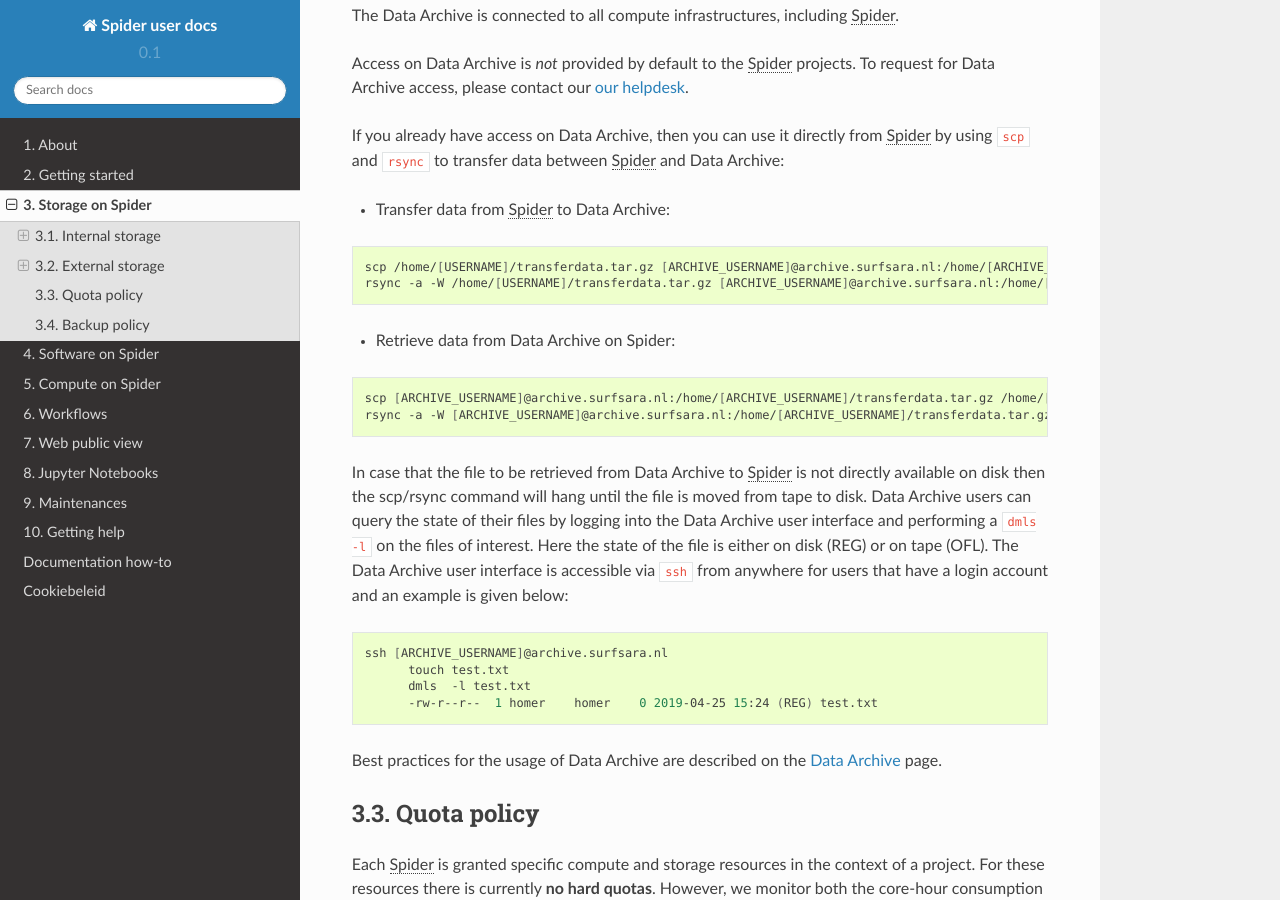
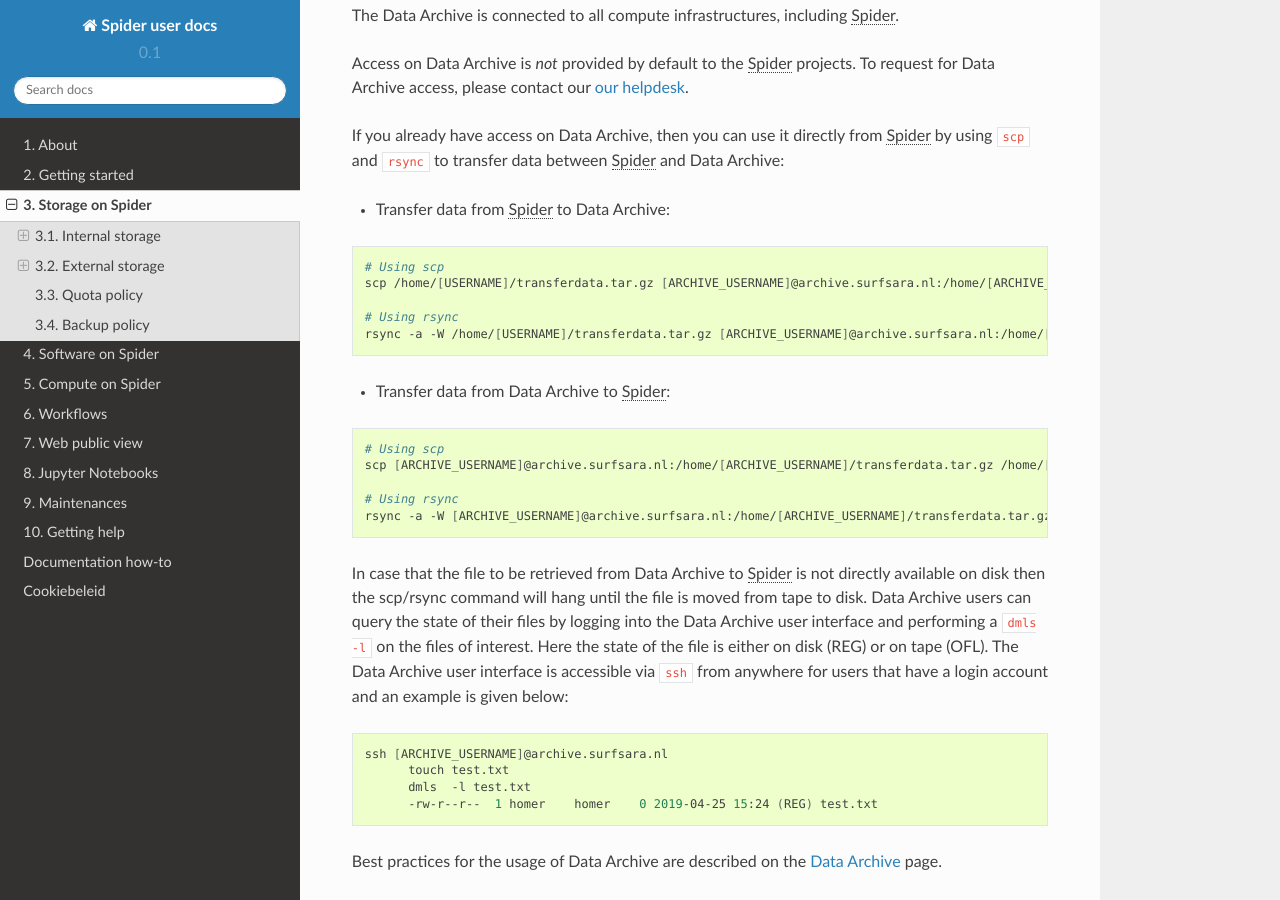
Before and after one commit to sara-nl/spiderdocs, a Sphinx documentation site: the page built from source/Pages/storage_on_spider.rst, in a window 1280 px wide and 900 px high, scrolled down 3029 px. Built offline with Sphinx 7.4.7 and the Read the Docs theme 2.0.0, drawn with Linux system fonts in a browser that asks for light colours.

Commit message:
Clarified transfer commands between Spider and Data Archive

```diff
--- a/source/Pages/storage_on_spider.rst
+++ b/source/Pages/storage_on_spider.rst
@@ -205,15 +205,21 @@ using ``scp`` and ``rsync`` to transfer data between :abbr:`Spider (Symbiotic Pl
 
 .. code-block:: bash
 
+   # Using scp
    scp /home/[USERNAME]/transferdata.tar.gz [ARCHIVE_USERNAME]@archive.surfsara.nl:/home/[ARCHIVE_USERNAME]/
+
+   # Using rsync
    rsync -a -W /home/[USERNAME]/transferdata.tar.gz [ARCHIVE_USERNAME]@archive.surfsara.nl:/home/[ARCHIVE_USERNAME]/
 
-* Retrieve data from Data Archive on Spider:
+* Transfer data from Data Archive to :abbr:`Spider (Symbiotic Platform(s) for Interoperable Data Extraction and Redistribution)`:
 
 .. code-block:: bash
 
-        scp [ARCHIVE_USERNAME]@archive.surfsara.nl:/home/[ARCHIVE_USERNAME]/transferdata.tar.gz /home/[USERNAME]/
-        rsync -a -W [ARCHIVE_USERNAME]@archive.surfsara.nl:/home/[ARCHIVE_USERNAME]/transferdata.tar.gz /home/[USERNAME]/
+   # Using scp
+   scp [ARCHIVE_USERNAME]@archive.surfsara.nl:/home/[ARCHIVE_USERNAME]/transferdata.tar.gz /home/[USERNAME]/
+
+   # Using rsync
+   rsync -a -W [ARCHIVE_USERNAME]@archive.surfsara.nl:/home/[ARCHIVE_USERNAME]/transferdata.tar.gz /home/[USERNAME]/
 
 In case that the file to be retrieved from Data Archive to :abbr:`Spider (Symbiotic Platform(s) for Interoperable Data
 Extraction and Redistribution)` is not
```
